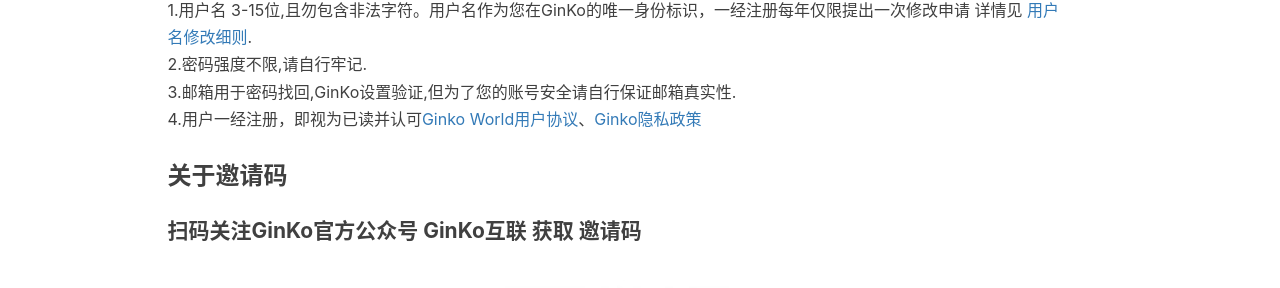
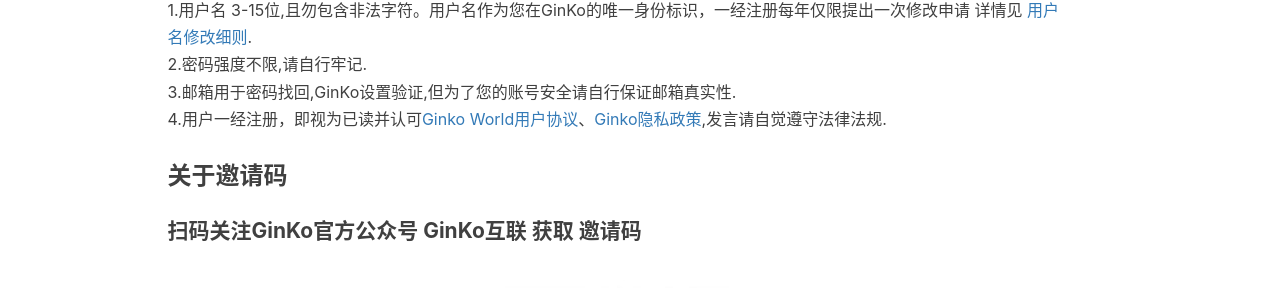
Before and after one commit to pandaKINandQUEEN/GinKo-BFU.github.io, a Jekyll site: the page built from _posts/2018-09-10-app.md, in a window 1280 px wide. Shown: the part 883-1171 px from the top of the page. Built offline with Jekyll 4.4.1, drawn with Linux system fonts in a browser that asks for light colours; nearby versions of some CDN libraries; comment, search, counter and statistics services are not loaded.

Commit message:
Update 2018-09-10-app.md

```diff
--- a/_posts/2018-09-10-app.md
+++ b/_posts/2018-09-10-app.md
@@ -18,7 +18,7 @@
 1.用户名 3-15位,且勿包含非法字符。用户名作为您在GinKo的唯一身份标识，一经注册每年仅限提出一次修改申请 详情见 [用户名修改细则](http://www.baidu.com).<br>
 2.密码强度不限,请自行牢记.<br>
 3.邮箱用于密码找回,GinKo设置验证,但为了您的账号安全请自行保证邮箱真实性.<br>
-4.用户一经注册，即视为已读并认可[Ginko World用户协议](https://ginko-bfu.github.io/2018/08/15/agreement/)、[Ginko隐私政策](https://ginko-bfu.github.io/2018/08/15/privacy-policy/)
+4.用户一经注册，即视为已读并认可[Ginko World用户协议](https://ginko-bfu.github.io/2018/08/15/agreement/)、[Ginko隐私政策](https://ginko-bfu.github.io/2018/08/15/privacy-policy/),发言请自觉遵守法律法规.
 ### 关于邀请码
 #### 扫码关注GinKo官方公众号  GinKo互联 获取 邀请码
 ![avatar](/ginkocon.png)
```
